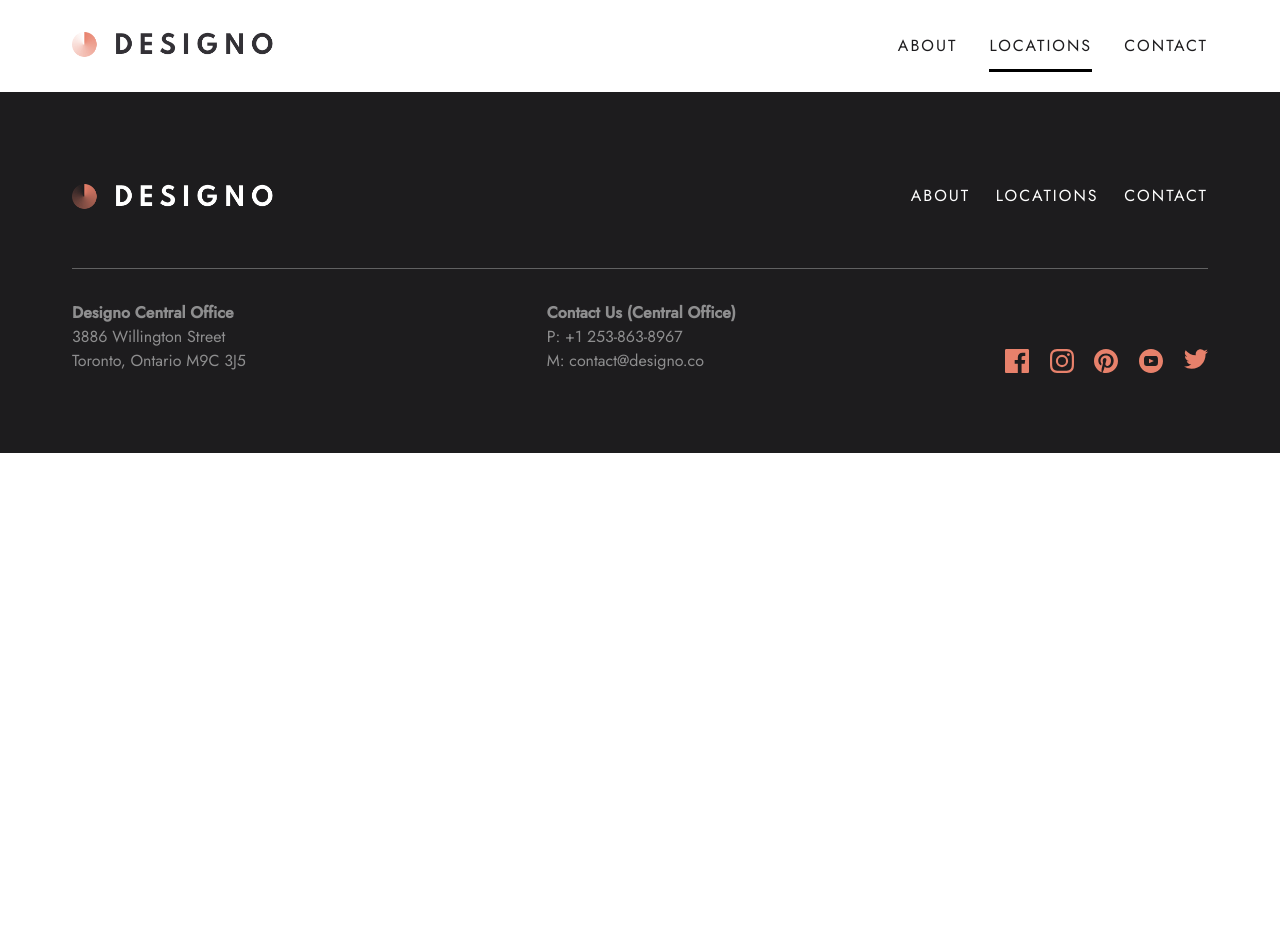
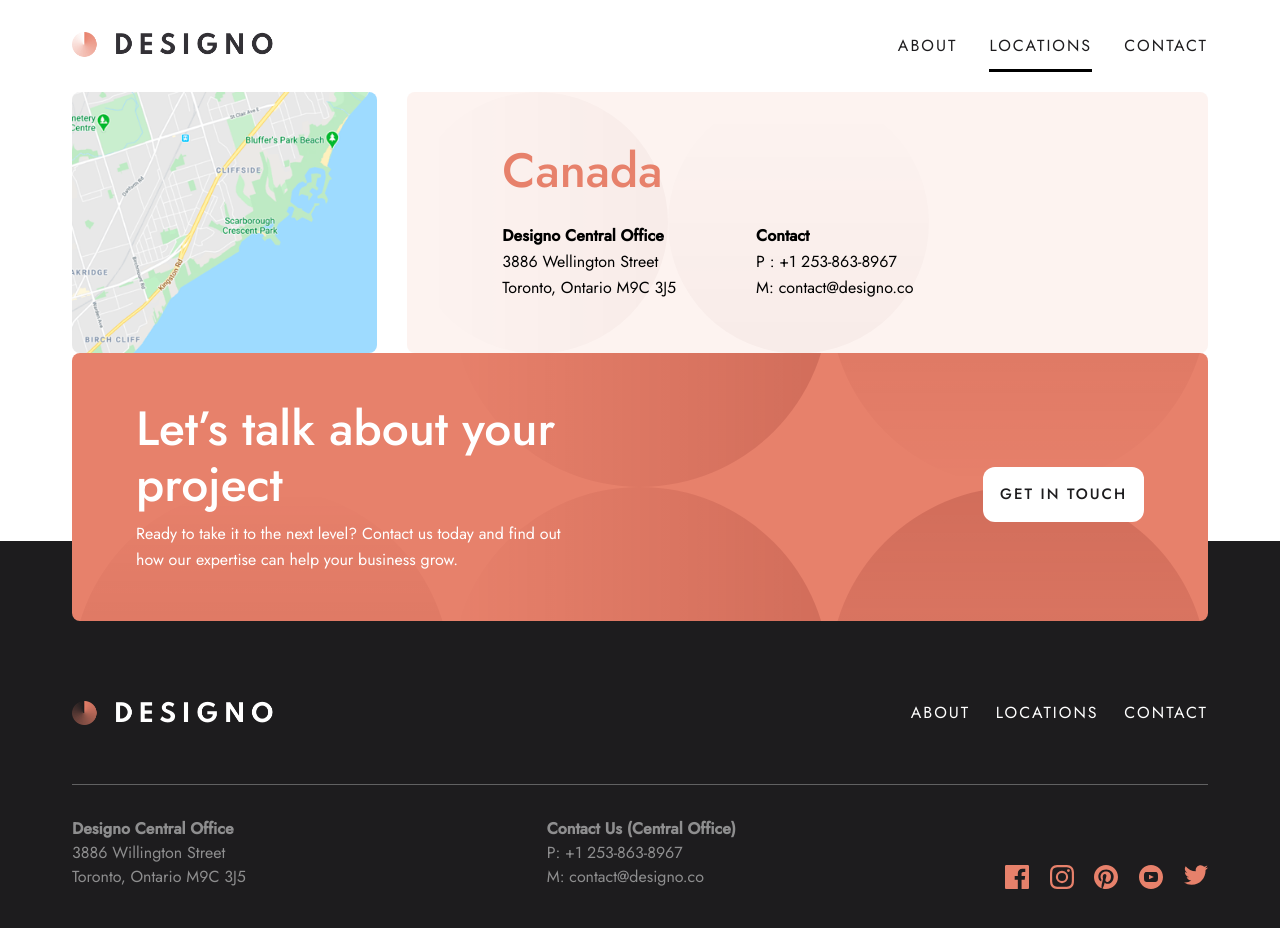
Before and after one commit to leomacode/designo, a React (Create React App) app: page /locations in a window 1280 px wide. Shown: the top 928 px of the page. Before the commit the page ends 800 px from the top, so only its background shows below. Built offline with nearby package versions, Linux system fonts and the light colour scheme.

Commit message:
location card complete

```diff
--- a/src/App.js
+++ b/src/App.js
@@ -1,7 +1,7 @@
 import "./App.css";
 import { Navbar, Footer } from "./components";
 
-import { createRoutes } from "./routes";
+import createRoutes from "./routes/routes";
 
 const routes = createRoutes();
 function App() {
--- a/src/components/AboutCard.js
+++ b/src/components/AboutCard.js
@@ -7,7 +7,6 @@ function AboutCard({ title, p1, p2, img }) {
   return (
     <div className="about-card flex">
       <div className="about-card-img">
-        {/* <img src={img} alt="about card" /> */}
         <DynamicImg big={big} medium={medium} small={small} name="about card" />
       </div>
 
--- a/src/components/DynamicImg.js
+++ b/src/components/DynamicImg.js
@@ -1,4 +1,5 @@
 import React, { useState, useEffect } from "react";
+import "./dynamicImg.css";
 
 function DynamicImg({ small, medium, big, name }) {
   const [img, setImg] = useState(selectImg(small, medium, big));
@@ -7,7 +8,7 @@ function DynamicImg({ small, medium, big, name }) {
     let img = medium;
     if (window.innerWidth < 640) {
       img = small;
-    } else if (window.innerWidth > 960) {
+    } else if (window.innerWidth >= 960) {
       img = big;
     }
     return img;
@@ -24,7 +25,7 @@ function DynamicImg({ small, medium, big, name }) {
     };
   });
 
-  return <img src={img} alt={name} />;
+  return <img className="dynamic-img" src={img} alt={name} />;
 }
 
 export default DynamicImg;
--- /dev/null
+++ b/src/components/LocationCard.js
@@ -0,0 +1,55 @@
+import React from "react";
+import { selectImg } from "../utility/selectImg";
+import { smallCircle, twoCircles, CanadaBig, CanadaSmall } from "../assets";
+import DynamicImg from "./DynamicImg";
+import "./locationCard.css";
+
+function LocationCard({ country, add1, add2, tele, email }) {
+  return (
+    <div className="location-card flex">
+      <div className="location-card-img">
+        <DynamicImg
+          name="canada map"
+          small={CanadaBig}
+          medium={CanadaSmall}
+          big={CanadaBig}
+        />
+      </div>
+      <div
+        className="location-card-text text-center bg-lt-pink flex"
+        style={{
+          backgroundImage: `url(${selectImg(
+            smallCircle,
+            twoCircles,
+            twoCircles
+          )})`,
+        }}
+      >
+        <h1 className="location-card-text-title text-h1 text-peach capitalize">
+          {country}
+        </h1>
+        <div className="location-card-contact-block text-body flex">
+          <div className="location-card-office">
+            <p className="bold">Designo Central Office</p>
+            <p>{add1}</p>
+            <p>{add2}</p>
+          </div>
+
+          <div className="location-card-contact">
+            <p className="bold">Contact</p>
+            <p>
+              <span>P : </span>
+              {tele}
+            </p>
+            <p>
+              <span> M: </span>
+              {email}
+            </p>
+          </div>
+        </div>
+      </div>
+    </div>
+  );
+}
+
+export default LocationCard;
--- /dev/null
+++ b/src/components/dynamicImg.css
@@ -0,0 +1,3 @@
+.dynamic-img {
+  width: 100%;
+}
--- /dev/null
+++ b/src/components/locationCard.css
@@ -0,0 +1,63 @@
+.location-card {
+  flex-direction: column;
+}
+
+.location-card > * {
+  flex: 1;
+  max-height: 20.375rem;
+}
+
+.location-card-text {
+  background-repeat: no-repeat;
+  background-size: contain;
+  padding: 5rem 1.5rem;
+  flex-direction: column;
+  justify-content: center;
+}
+
+.location-card-text-title {
+  margin-bottom: 1.5rem;
+}
+
+.location-card-contact-block {
+  flex-direction: column;
+  gap: 1.5rem;
+}
+
+@media (min-width: 40rem) {
+  .location-card {
+    gap: 1.5rem;
+  }
+
+  .location-card > * {
+    border-radius: 0.5rem;
+  }
+  .location-card-img {
+    overflow: hidden;
+  }
+  .location-card-text {
+    text-align: left;
+    padding: 4rem 4.6875rem;
+  }
+
+  .location-card-contact-block {
+    flex-direction: row;
+    gap: 5rem;
+  }
+}
+
+@media (min-width: 60rem) {
+  .location-card {
+    flex-direction: row;
+    gap: 1.875rem;
+  }
+
+  .location-card-img {
+    flex: 1;
+  }
+
+  .location-card-text {
+    flex: 2;
+    padding: 1rem 5.9375rem;
+  }
+}
--- a/src/pages/About.js
+++ b/src/pages/About.js
@@ -88,7 +88,7 @@ function About() {
           img={deal.img}
         />
       </section>
-      <section className="container ">
+      <section className="about-us-cat container ">
         <CAT />
       </section>
     </main>
--- a/src/pages/Location.js
+++ b/src/pages/Location.js
@@ -1,7 +1,24 @@
 import React from "react";
+import { CAT, LocationCard } from "../components";
 import "./location.css";
 function Location() {
-  return <div>Location</div>;
+  return (
+    <main className="location nav-offset">
+      <section className="locations section-wrap">
+        <LocationCard
+          country="canada"
+          add1="3886 Wellington Street"
+          add2="Toronto, Ontario M9C 3J5"
+          tele="+1 253-863-8967"
+          email="contact@designo.co"
+        />
+      </section>
+
+      <section className="loction-cat container">
+        <CAT />
+      </section>
+    </main>
+  );
 }
 
 export default Location;
--- a/src/routes/index.js
+++ /dev/null
@@ -1 +0,0 @@
-export { default as createRoutes } from "./routes";
```
Also changed, not shown: src/assets/index.js (+12 -0 lines), src/components/index.js (+12 -5 lines), progress.txt.
